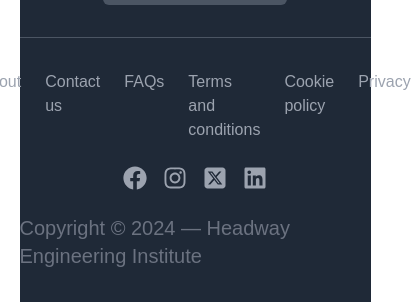
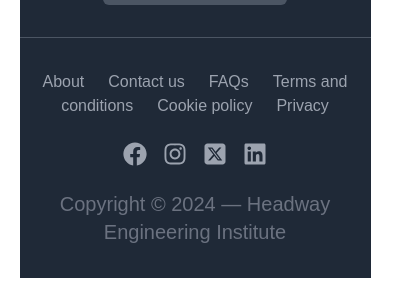
Before and after one commit to A-Farabi/college-admission-system-client, a React (Vite) app: page / in a window 390 px wide. Shown: the part 10549-10851 px from the top of the page, 411 px wide, since content can reach past the window. After the commit the page ends 10827 px from the top, so only its background shows below. Built offline with nearby package versions, Linux system fonts and the light colour scheme.

Commit message:
resoponsive design fixed in footer

```diff
--- a/src/Components/Footer.jsx
+++ b/src/Components/Footer.jsx
@@ -95,7 +95,7 @@ const Footer = () => {
                 {/* Footer Links & Copyright */}
                 <div className="flex flex-col items-center space-y-6">
                     {/* Links */}
-                    <div className="flex space-x-6">
+                    <div className="lg:flex text-center space-x-6">
                         <a href="#" className="text-gray-400 hover:text-gray-300">About</a>
                         <a href="#" className="text-gray-400 hover:text-gray-300">Contact us</a>
                         <a href="#" className="text-gray-400 hover:text-gray-300">FAQs</a>
@@ -113,7 +113,7 @@ const Footer = () => {
                     </div>
 
                     {/* Copyright */}
-                    <p className="text-gray-500 text-xl">
+                    <p className="text-gray-500 text-xl text-center">
                         Copyright © 2024 — Headway Engineering Institute
                     </p>
                 </div>
```
